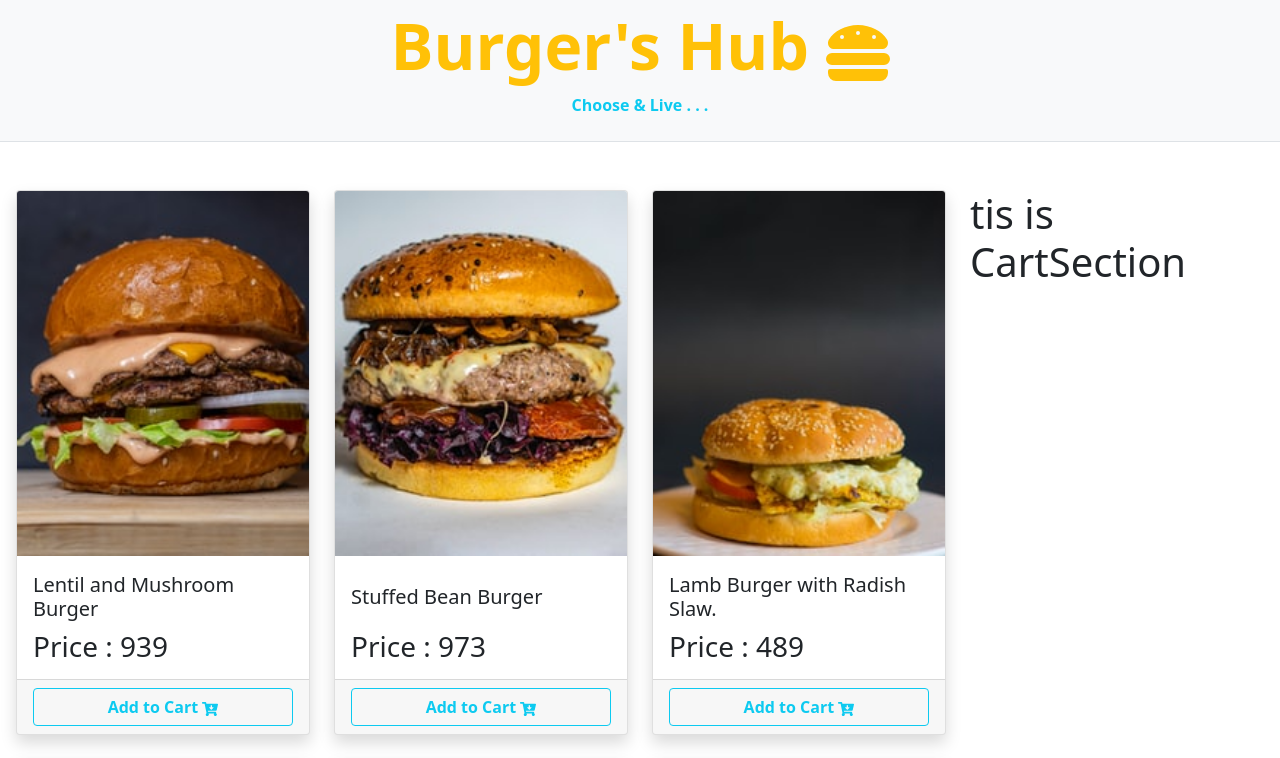
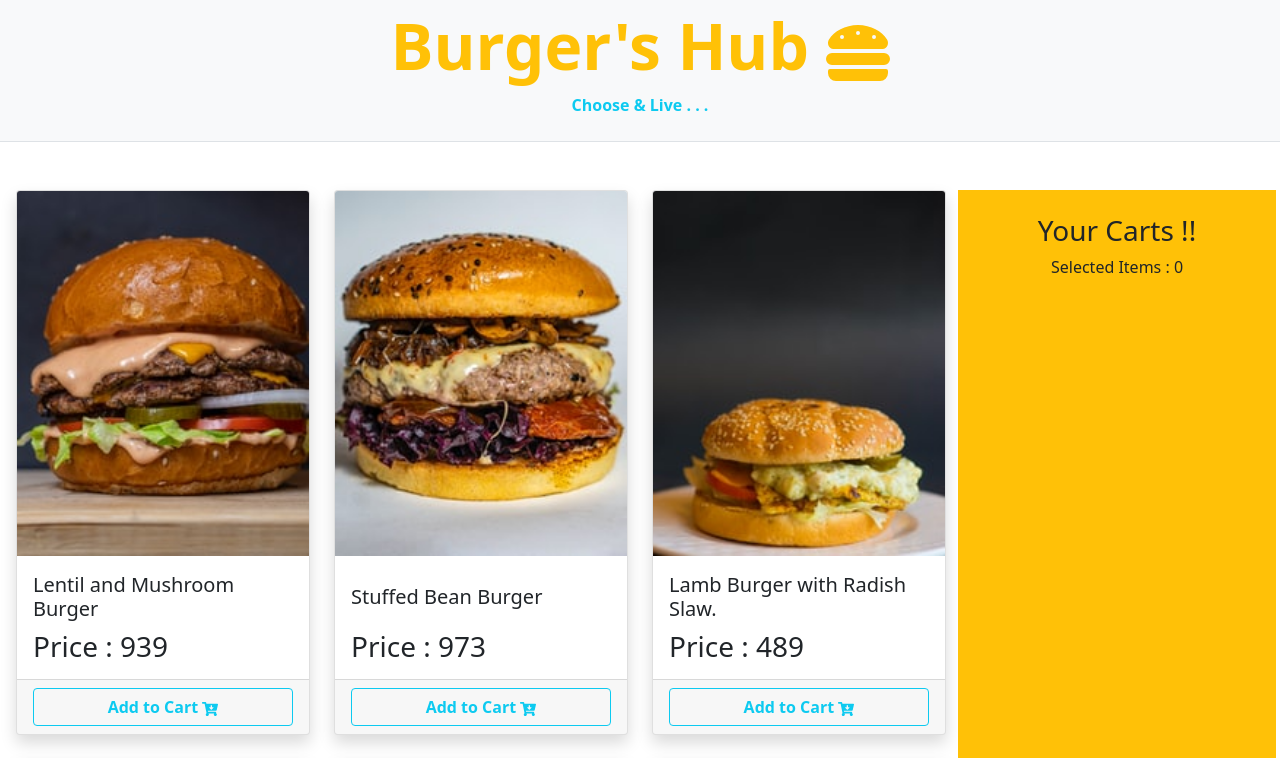
Before and after one commit to abuabddullah/assignment8-burgerHub1-chooseRandomBurger-, a React (Create React App) app: page / in a window 1280 px wide. Shown: the top 758 px of the page. Built offline with nearby package versions, Linux system fonts and the light colour scheme.

Commit message:
cart section start

```diff
--- a/src/Components/BodySection/BodySection.css
+++ b/src/Components/BodySection/BodySection.css
@@ -0,0 +1,7 @@
+.cartSectionHolder{
+    height: 80vh;
+    position : sticky;
+    top : 165px;
+    overflow: hidden;
+    overflow-y: scroll;
+}
--- a/src/Components/BodySection/BodySection.js
+++ b/src/Components/BodySection/BodySection.js
@@ -2,6 +2,7 @@ import './BodySection.css'
 
 import React, { useState } from 'react';
 import DisplaySection from '../DisplaySection/DisplaySection';
+import CartSection from '../CartSection/CartSection';
 
 const BodySection = () => {
 
@@ -12,7 +13,7 @@ const BodySection = () => {
         setCarts(newCarts);
     }
 
-console.log(carts);
+// console.log(carts);
 
     return (
         <div className="row">
@@ -20,8 +21,10 @@ console.log(carts);
             <div className="col-md-9">
                 <DisplaySection clickToAddCart = {clickToAddCart} />
             </div>
-            <div className="col-md-3 mt-5 mt-md-0">
-                <h1>tis is CartSection</h1>
+            <div className="col-md-3 mt-5 mt-md-0 p-4 bg-warning cartSectionHolder">
+                <h3 className='text-center'>Your Carts !!</h3>
+                <p className=' mb-4 text-center'>Selected Items : {carts.length}</p>
+                <CartSection carts ={carts}/>
             </div>
 
         </div>
--- /dev/null
+++ b/src/Components/CartSection/CartSection.js
@@ -0,0 +1,16 @@
+import './CartSection.css';
+
+import React from 'react';
+import SingleCart from '../SingleCart/SingleCart';
+
+const CartSection = ({carts}) => {
+    return (
+        <div>
+            {
+                carts.map((cart,index) => <SingleCart cart = {cart} key = {index}/>)
+            }
+        </div>
+    );
+};
+
+export default CartSection;
--- /dev/null
+++ b/src/Components/SingleCart/SingleCart.css
@@ -0,0 +1,3 @@
+.objCover{
+    object-fit: cover;
+}
--- /dev/null
+++ b/src/Components/SingleCart/SingleCart.js
@@ -0,0 +1,23 @@
+import './SingleCart.css';
+
+import React from 'react';
+import { FaCalendarTimes } from "react-icons/fa";
+
+const SingleCart = ({cart}) => {
+    const {name, picture} = cart;
+    return (
+        <div className='row bg-white shadow p-3 mb-3 rounded-3 align-items-center'>
+            <div className="col-3">
+                <img className='img-fluid rounded-circle' src={picture} alt="" />
+            </div>
+            <div className="col-6">
+                <h6>{name}</h6>
+            </div>
+            <div className="col-3">
+                <FaCalendarTimes/>
+            </div>
+        </div>
+    );
+};
+
+export default SingleCart;
```
Also changed, not shown: public/resources/requirement.js (+7 -0 lines), src/Components/CartSection/CartSection.css (added).
